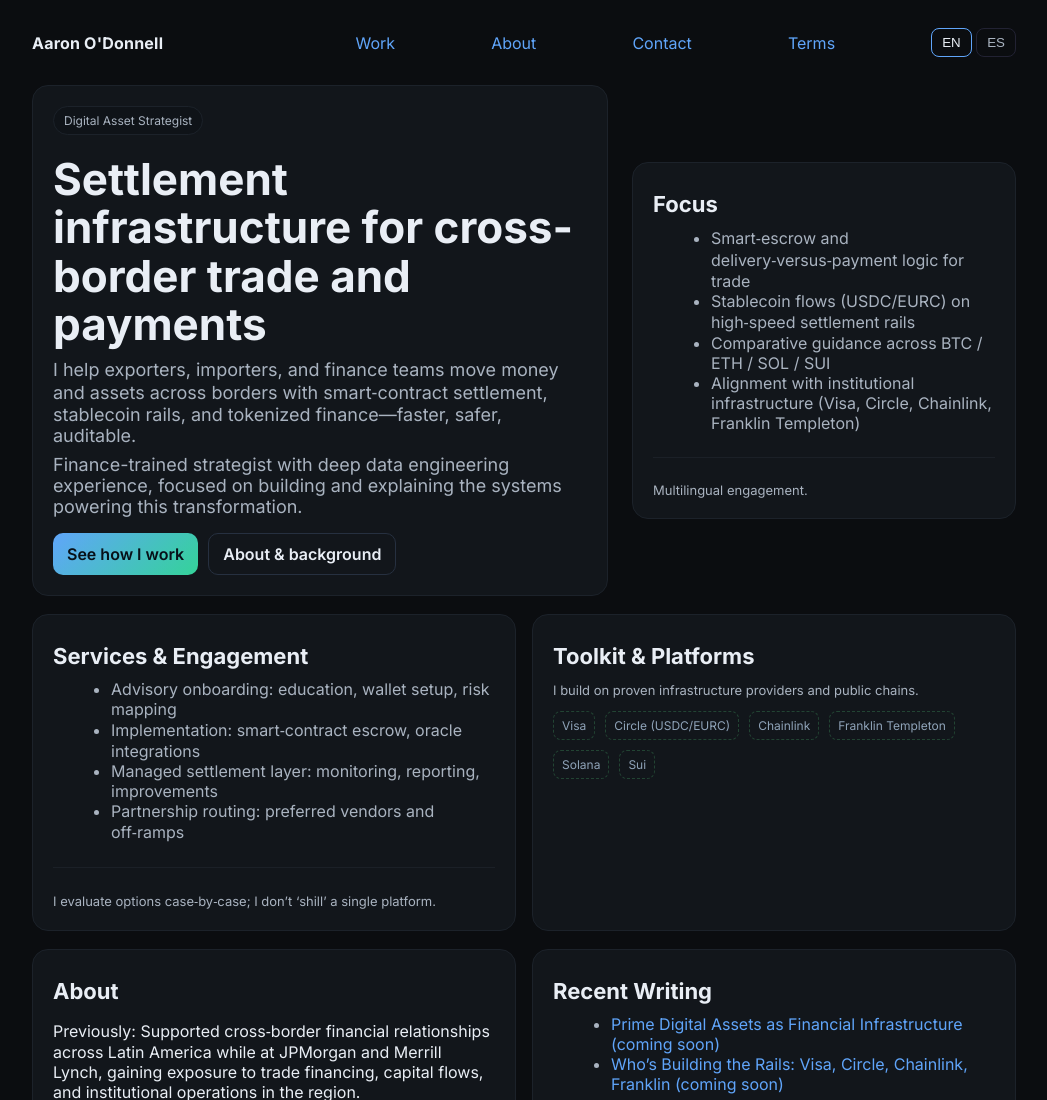
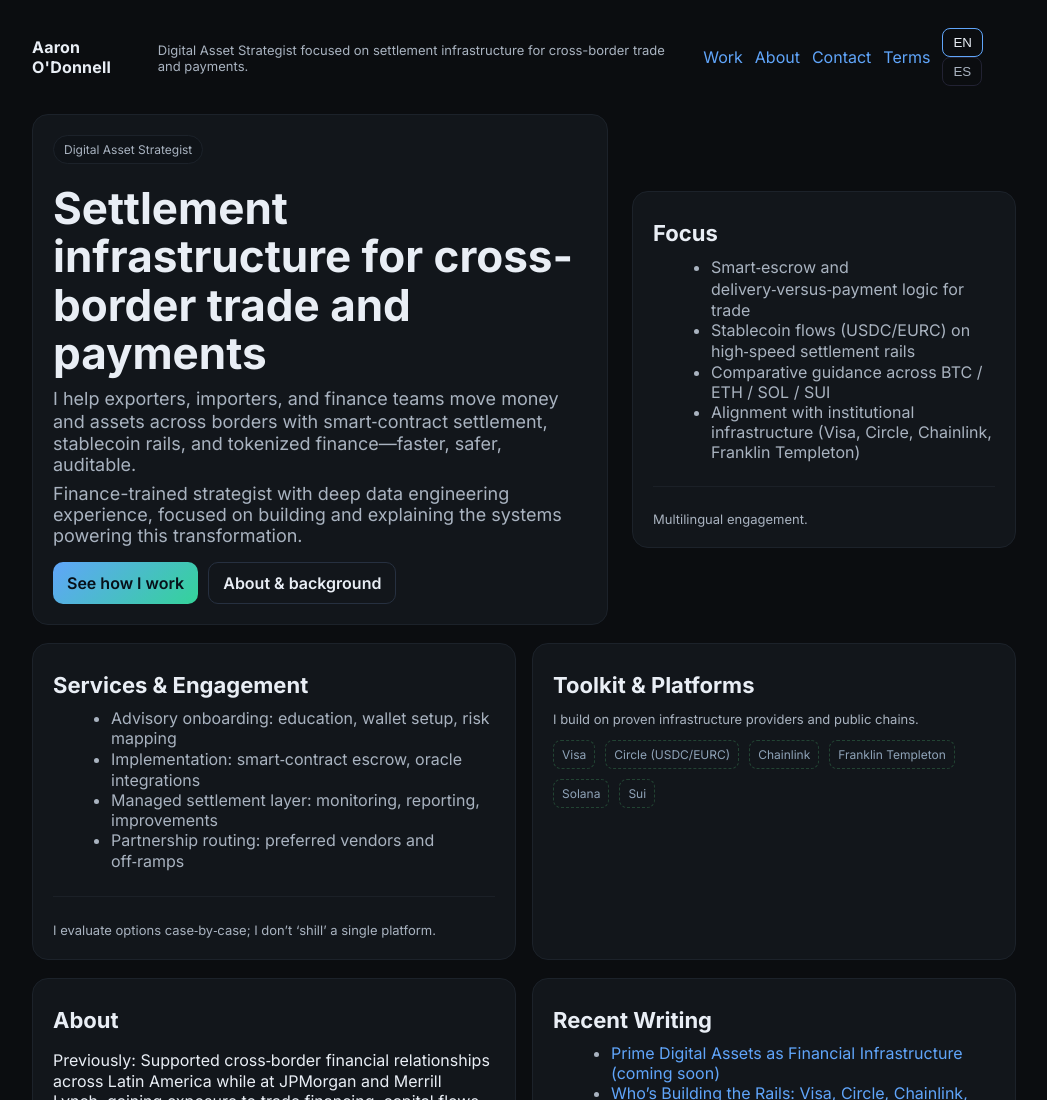
Before and after one commit to agodonnell/agodonnell, a plain HTML site: page index.html in a window 1280 px wide. Shown: the top 1100 px of the page, without its empty margins (116-1163 px from the left). Drawn offline with Linux system fonts and the light colour scheme.

Commit message:
add framing line

```diff
--- a/index.html
+++ b/index.html
@@ -25,6 +25,7 @@
     .hero{display:grid;grid-template-columns:1.2fr .8fr;gap:24px;align-items:center;margin:28px 0 18px}
     .card{background:var(--card);border:1px solid #1c222a;border-radius:16px;padding:20px}
     .badge{display:inline-flex;align-items:center;gap:8px;font-size:12px;color:var(--muted);background:#0f1318;border:1px solid #1c222a;border-radius:999px;padding:6px 10px;margin-bottom:12px}
+    .framing-line {color: var(--muted);font-size: 13px;margin-top: 2px;}
     h1{font-size:clamp(28px,5vw,44px);line-height:1.1;margin:8px 0 10px}
     p.lead{font-size:clamp(16px,2.4vw,18px);color:var(--muted);margin:0 0 8px}
     .cta{display:flex;gap:10px;flex-wrap:wrap;margin-top:16px}
@@ -50,6 +51,7 @@
   <div class="wrap">
     <header>
       <div class="brand">Aaron O'Donnell</div>
+      <div class="framing-line small">Digital Asset Strategist focused on settlement infrastructure for cross-border trade and payments.</div>
     <nav class="nav"></nav>
       <a href="#work" data-i18n="nav.work"></a>
         <a href="#about" data-i18n="nav.about"></a>
```
